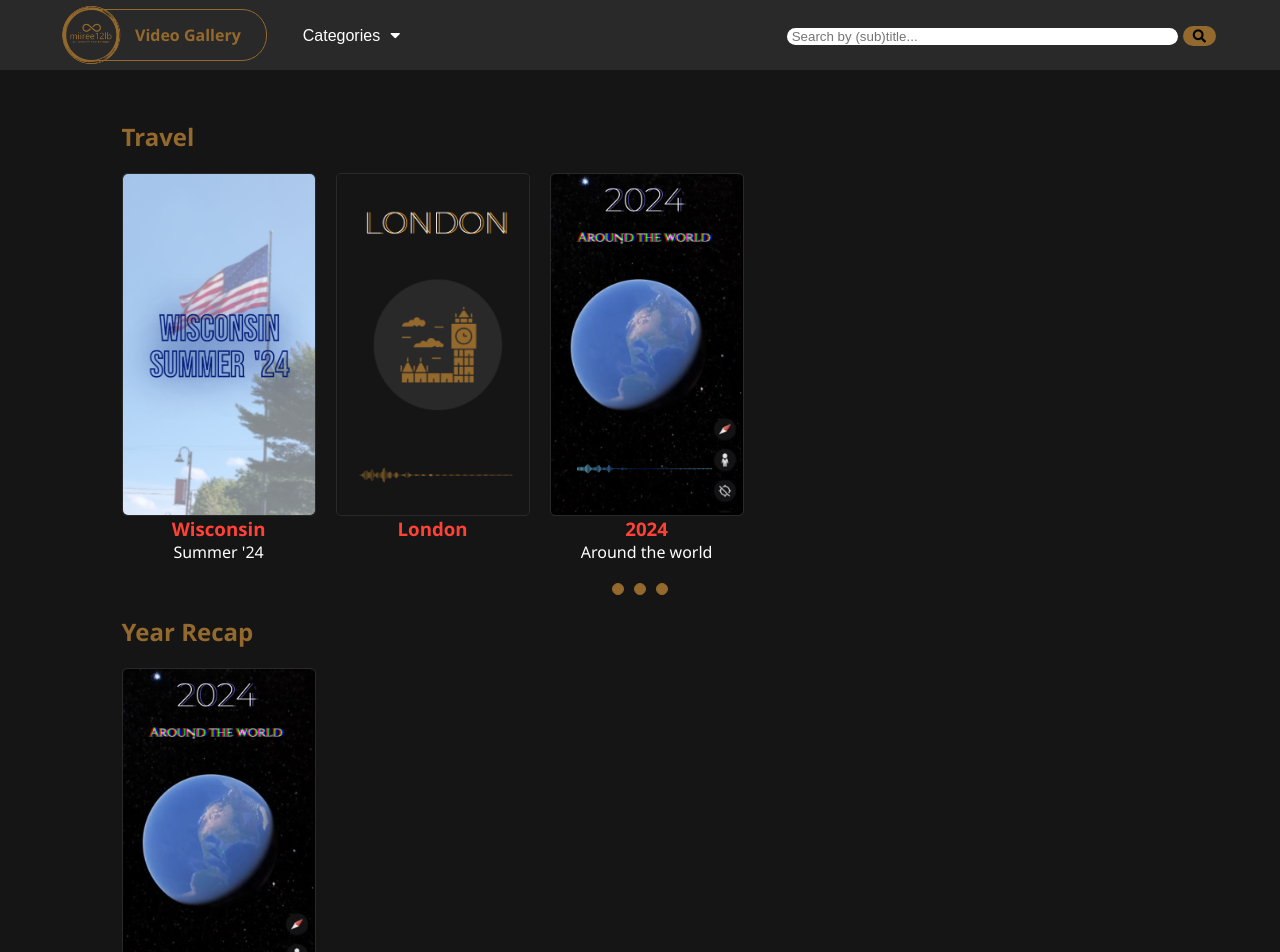
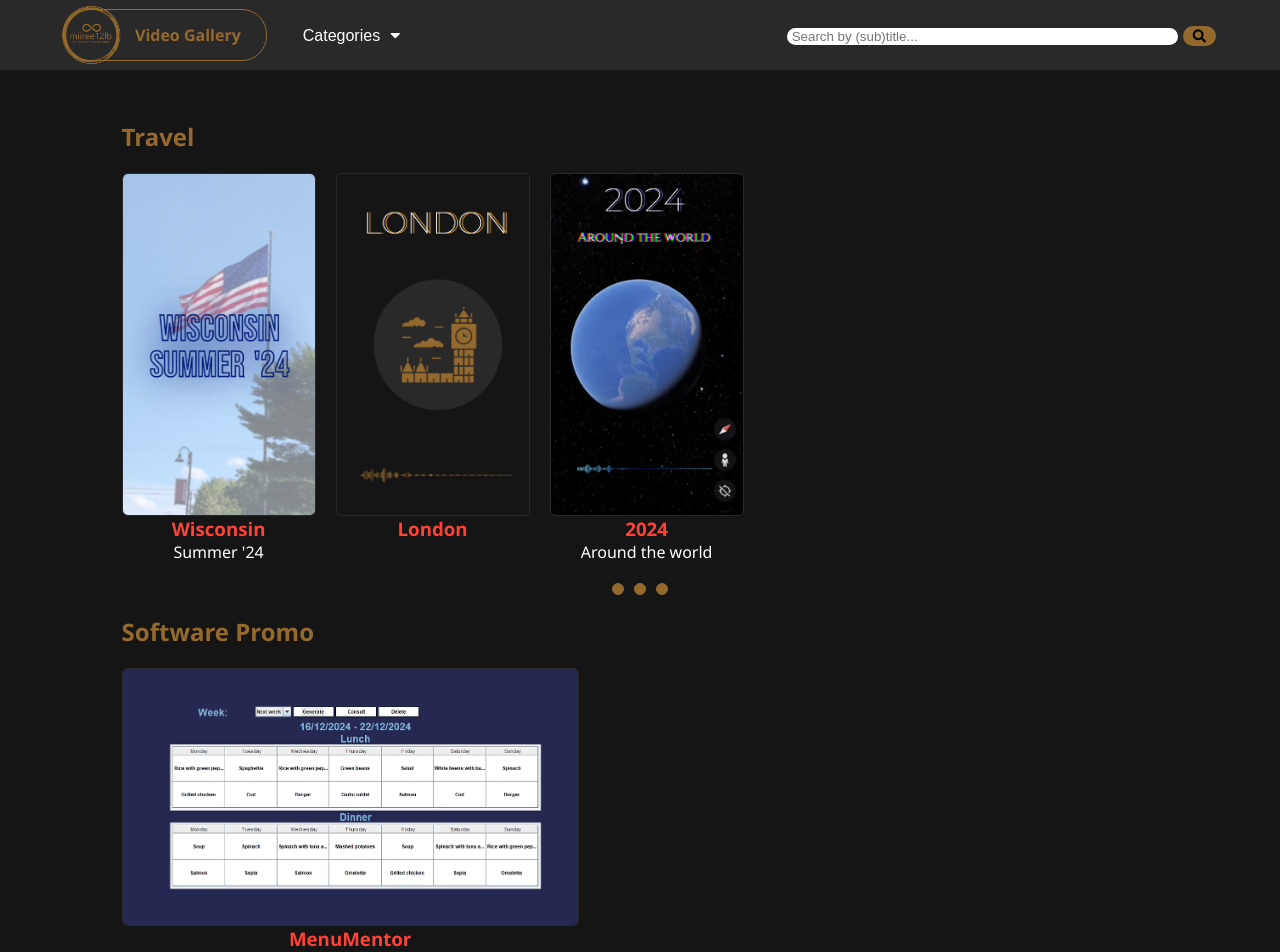
Before and after one commit to miiree12lb/video-gallery, a React (Create React App) app: page / in a window 1280 px wide. Shown: the top 952 px of the page. Built offline with nearby package versions, Linux system fonts and the light colour scheme.

Commit message:
menuMentor video

```diff
--- a/src/index.jsx
+++ b/src/index.jsx
@@ -11,6 +11,7 @@ import Nabvar from "./Navbar.jsx";
 import wisconsinThumb from "./assets/thumbnails/wisconsinThumb.png";
 import londonThumb from "./assets/thumbnails/londonThumb.png";
 import thumb2024 from "./assets/thumbnails/2024Thumb.png";
+import menuMentorThumb from "./assets/thumbnails/MenuMentorThumb.png";
 
 function Root() {
     const viewRef = useRef(null);
@@ -21,8 +22,10 @@ function Root() {
 
     const [travelVideos, setTravelVideos] = useState([]);
     const [recapVideos, setRecapVideos] = useState([]);
+    const [softwarePromoVideos, setSoftwarePromoVideos] = useState([]);
 
-    const video2024 = {videoUrl:"https://drive.google.com/file/d/14uKQ0Nq3MBlLWa8zzSmk5BSUv9N0VmyQ/preview", vertical: true, title: "2024", subtitle: "Around the world", thumbnail: thumb2024}
+    const video2024 = {videoUrl:"https://drive.google.com/file/d/14uKQ0Nq3MBlLWa8zzSmk5BSUv9N0VmyQ/preview", vertical: true, title: "2024", subtitle: "Around the world", thumbnail: thumb2024};
+    const videoMenu = {videoUrl: "https://drive.google.com/file/d/1t5o0a813PEGNkQIZODBMwaUzxciKhZDD/preview", vertical: false, title: "MenuMentor", thumbnail: menuMentorThumb};
 
     const initialTravelVideos = [
         { videoUrl: "https://drive.google.com/file/d/1MF9pskvYNstpLSs_vHGEpdLKcZDiAxYS/preview", vertical: true, title: "Wisconsin", subtitle: "Summer '24", thumbnail: wisconsinThumb},
@@ -34,11 +37,16 @@ function Root() {
         video2024,
     ]
 
+    const initialSoftwarePromoVideos = [
+        videoMenu
+    ]
+
 
     useEffect(() => {
         const assignVideoIds = (videos) => videos.map((video) => ({ ...video, id: uuidv4() }));
         setTravelVideos(assignVideoIds(initialTravelVideos));
         setRecapVideos(assignVideoIds(initialRecapVideos));
+        setSoftwarePromoVideos(assignVideoIds(initialSoftwarePromoVideos));
     }, []);
 
     useEffect(() => {
@@ -79,6 +87,17 @@ function Root() {
                     </div>
                 )}
 
+                {(selectedCategory === "All" || selectedCategory === "Software Promo") && (
+                    <div>
+                        <h2>Software Promo</h2>
+                        <VideoSlider
+                            videoList={filterVideos(softwarePromoVideos)}
+                            currentVideoId={currentVideoId}
+                            setCurrentVideoId={setCurrentVideoId}
+                        />
+                    </div>
+                )}
+
                 {(selectedCategory === "All" || selectedCategory === "Year Recap") && (
                     <div>
                         <h2>Year Recap</h2>
```
Also changed, not shown: src/assets/thumbnails/MenuMentorThumb.png (added), 9 other files (tests, documents, lock files or other folders).
